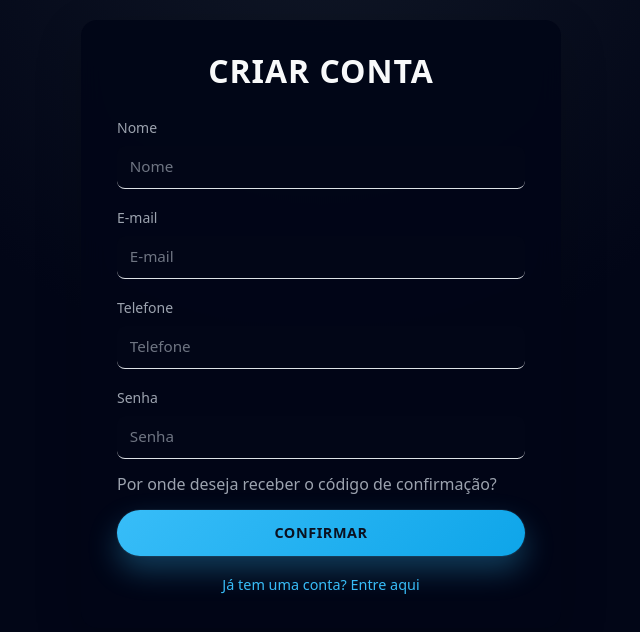
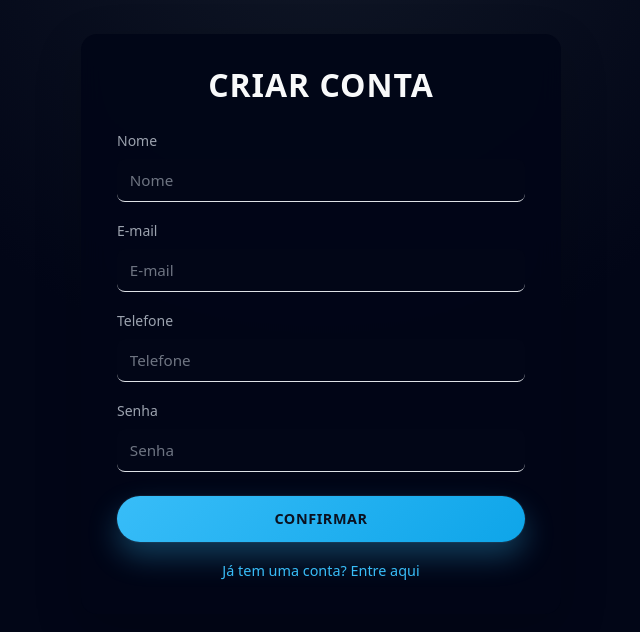
Before and after one commit to davisocoloski1/app-cadastro, an Angular app in the folder frontend/: page /registro in a window 1280 px wide. Shown: the part 108-740 px from the top of the page, without its empty margins (319-959 px from the left). Built offline with nearby package versions, Linux system fonts and the light colour scheme.

Commit message:
Fix: removed a useless html text/tag

```diff
--- a/frontend/src/app/pages/auth/components/registro/registro.html
+++ b/frontend/src/app/pages/auth/components/registro/registro.html
@@ -50,12 +50,6 @@
           </div>
         }
 
-        <div class="mb-2">
-          <h6 class="mb-0 text-muted">
-            Por onde deseja receber o código de confirmação?
-          </h6>
-        </div>
-
         <button
           type="button"
           (click)="registro()"
```
